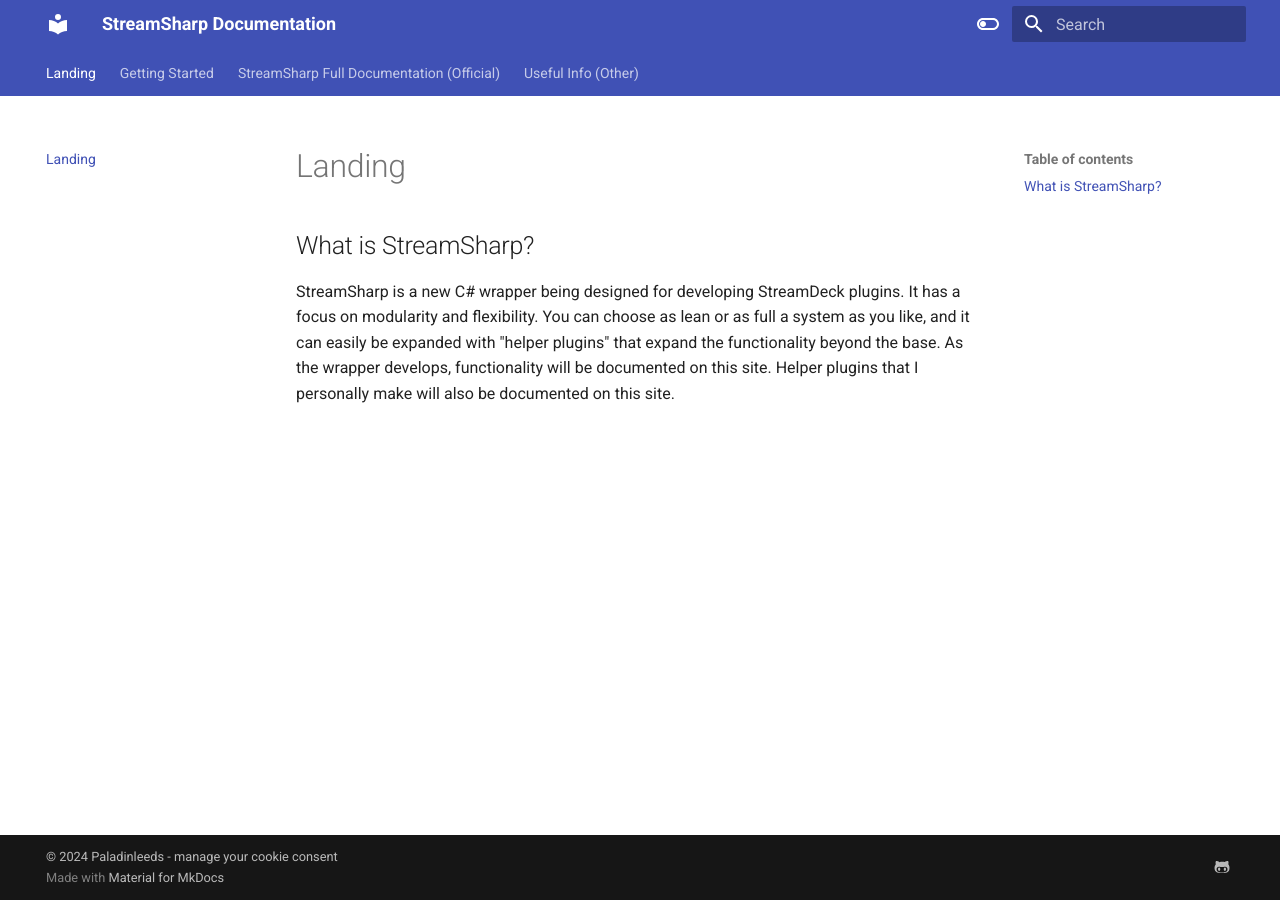
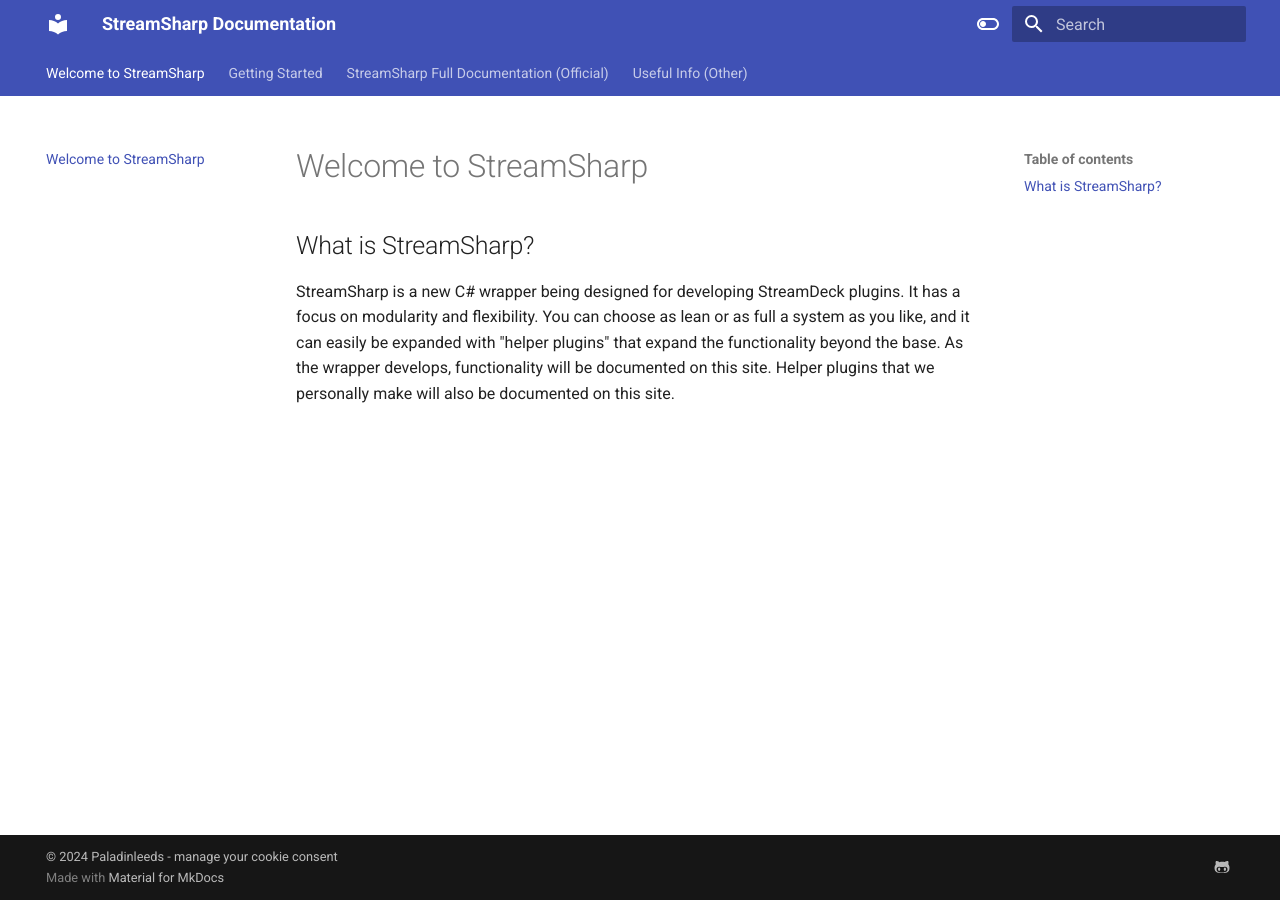
Before and after one commit to StreamSharp/streamsharp.github.io, an MkDocs documentation site: the page built from docs/index.md, in a window 1280 px wide. Built offline with MkDocs 1.6.1 and Material for MkDocs 9.7.7, drawn with Linux system fonts in a browser that asks for light colours; plug-ins that fetch from the network failed and are left out; part of the change alters nothing that is shown.

```diff
--- a/docs/index.md
+++ b/docs/index.md
@@ -1,4 +1,4 @@
-# Landing
+# Welcome to StreamSharp
 
 ## What is StreamSharp?
-StreamSharp is a new C# wrapper being designed for developing StreamDeck plugins. It has a focus on modularity and flexibility. You can choose as lean or as full a system as you like, and it can easily be expanded with "helper plugins" that expand the functionality beyond the base. As the wrapper develops, functionality will be documented on this site. Helper plugins that I personally make will also be documented on this site.
+StreamSharp is a new C# wrapper being designed for developing StreamDeck plugins. It has a focus on modularity and flexibility. You can choose as lean or as full a system as you like, and it can easily be expanded with "helper plugins" that expand the functionality beyond the base. As the wrapper develops, functionality will be documented on this site. Helper plugins that we personally make will also be documented on this site.
--- a/mkdocs.yml
+++ b/mkdocs.yml
@@ -1,7 +1,9 @@
 site_name: StreamSharp Documentation
 site_url: https://streamsharp.github.io/
+site_description: Documentation for the C# Stream Deck wrapper known as StreamSharp
 theme:
   icon:
+    annotation: material/star-four-points-circle
     admonition:
       note: octicons/tag-16
       abstract: octicons/checklist-16
@@ -16,6 +18,7 @@ theme:
       example: octicons/beaker-16
       quote: octicons/quote-16
   name: material
+  custom_dir: overrides
   features:
     - navigation.instant
     - navigation.instant.progress
@@ -52,10 +55,11 @@ extra:
   consent:
     title: Cookie Request
     description: >-
-      We would like to ask for your permission to use cookies to recognise your repeated visits and preferences, along with measuring the effectiveness of our documentation. You can update your consent at any time by clicking the link at the bottom of the page.
+      We would like to ask for your permission to use cookies for the listed purposes below. You can update your consent at any time by clicking the "manage your cookie consent" at the bottom of the page. Cookies are disabled by default.
+      <br/><br/>
+      Google Analytics - We use this to track your behaviour across our site, understanding your click-throughs, when you leave the site, and other useful behaviour mapping information
     actions:
       - accept
-      - reject
       - manage
     cookies:
       analytics:
@@ -79,6 +83,7 @@ markdown_extensions:
   - pymdownx.mark
   - pymdownx.details
   - attr_list
+  - md_in_html
   - tables
   - pymdownx.emoji:
       emoji_index: !!python/name:material.extensions.emoji.twemoji
--- /dev/null
+++ b/overrides/404.html
@@ -0,0 +1,7 @@
+{% extends "main.html" %}
+
+<!-- Content -->
+{% block content %}
+  <h1>404 Not Found</h1>
+  <p>Please use the navigation either at the top of the page, or via the hamburger menu, or otherwise check the URL you entered.</p>
+{% endblock %}
```
